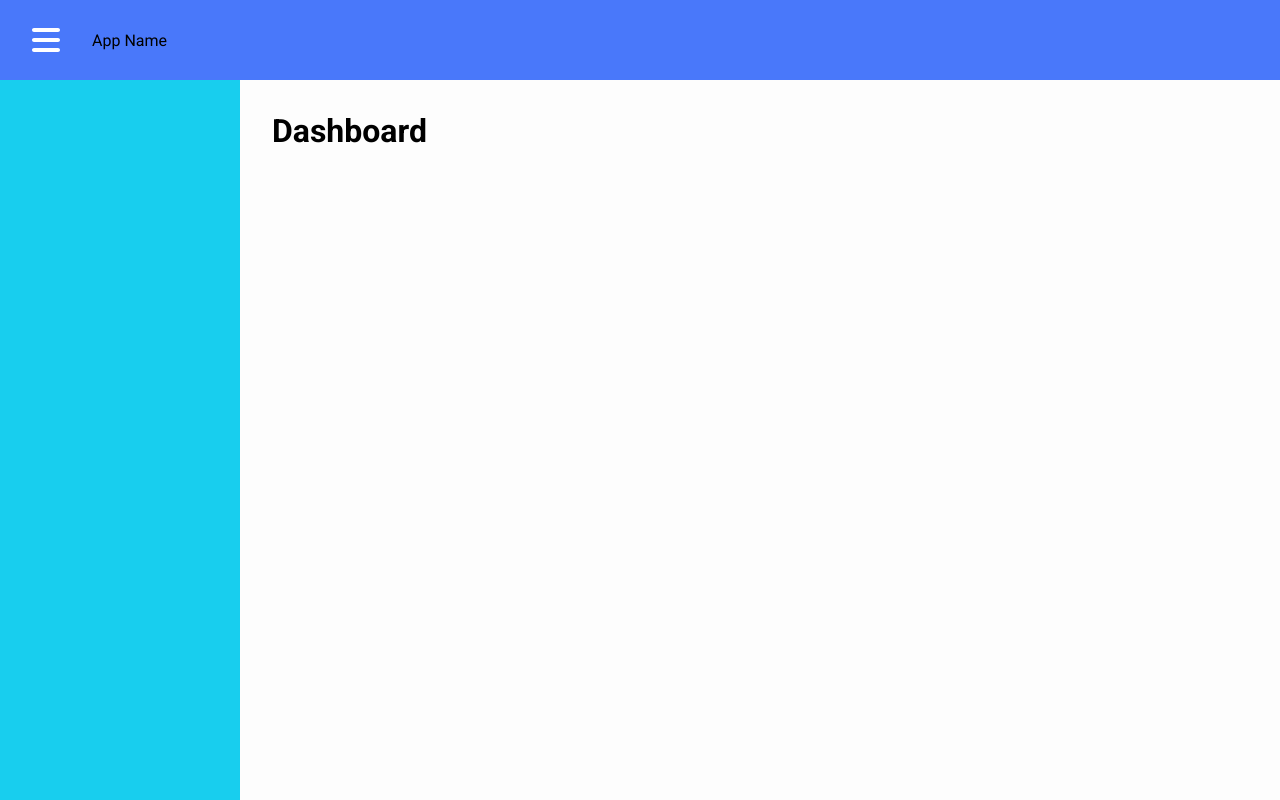
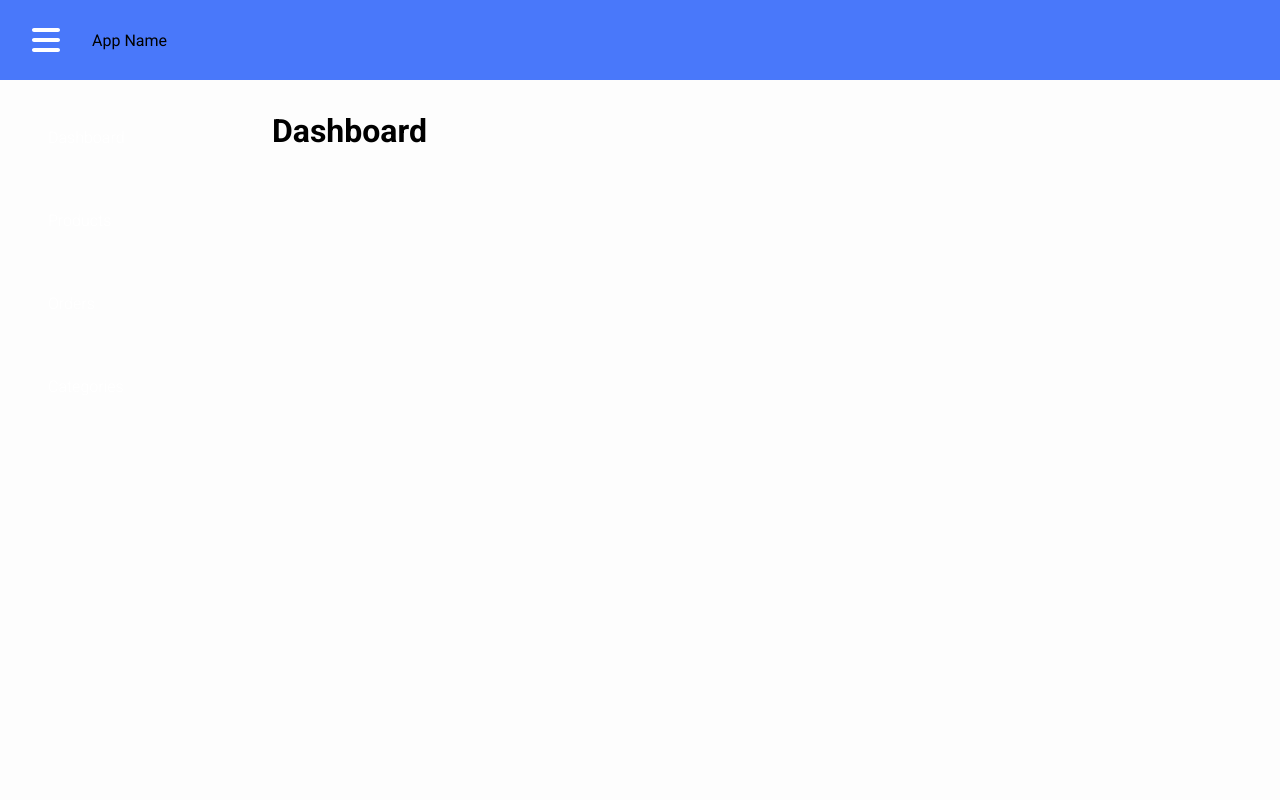
Before and after one commit to JShilling4/inventory-manager, a Vue app: page / in a window 1280 px wide. Built offline with nearby package versions, Linux system fonts and the light colour scheme.

Commit message:
include SideNav in AppLayout

```diff
--- a/src/components/layout/AppLayout/AppLayout.vue
+++ b/src/components/layout/AppLayout/AppLayout.vue
@@ -1,6 +1,6 @@
 <script setup lang="ts">
 import { inject } from "vue";
-import { AppDrawer, AppHeader } from "@/components/layout";
+import { AppDrawer, SideNav, AppHeader } from "@/components/layout";
 import { layoutKey } from "@/utils/symbols";
 import { type ILayout } from "@/composables";
 
@@ -10,7 +10,9 @@ const $layout = inject<ILayout>(layoutKey) as ILayout;
 <template>
   <div class="app-layout">
     <AppHeader class="bg-primary text-white" />
-    <AppDrawer v-model="$layout.leftDrawer.isVisible" class="bg-secondary" />
+    <AppDrawer v-model="$layout.leftDrawer.isVisible" class="bg-black">
+      <SideNav />
+    </AppDrawer>
     <slot></slot>
   </div>
 </template>
```
